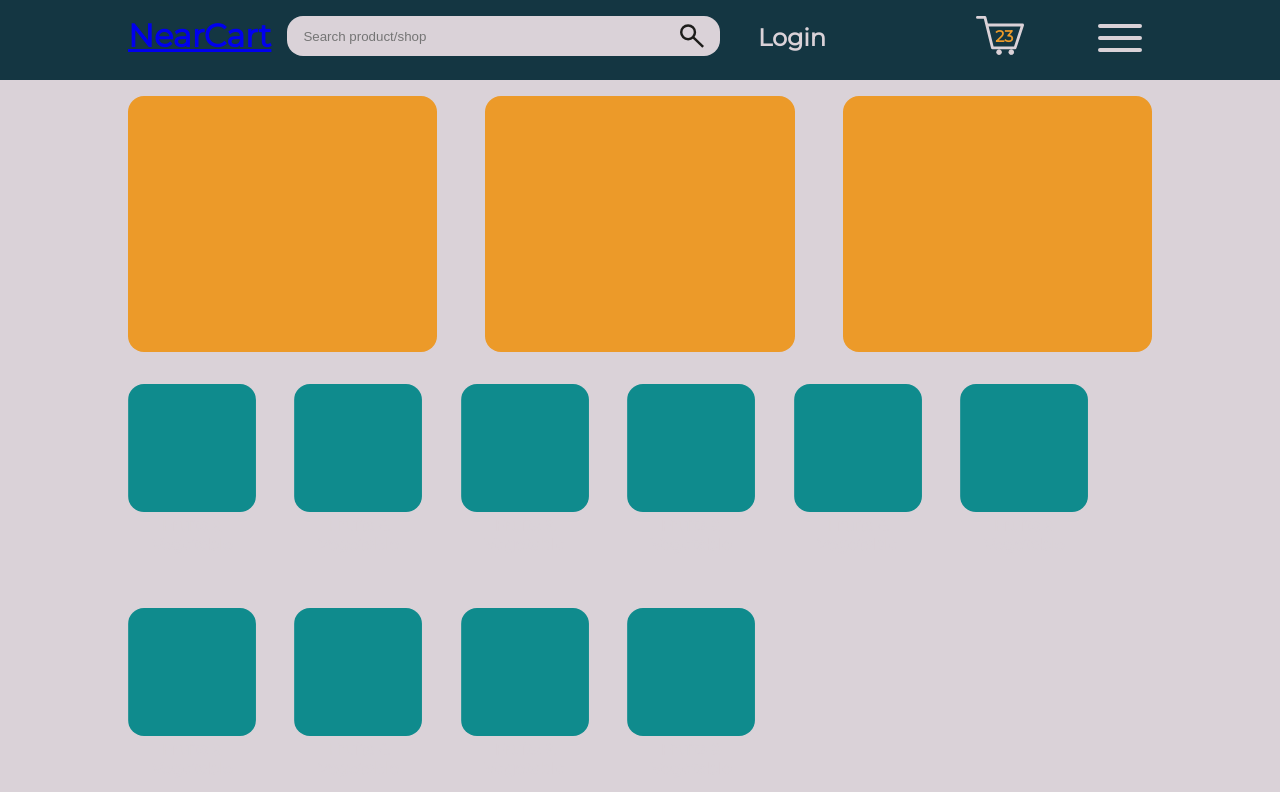
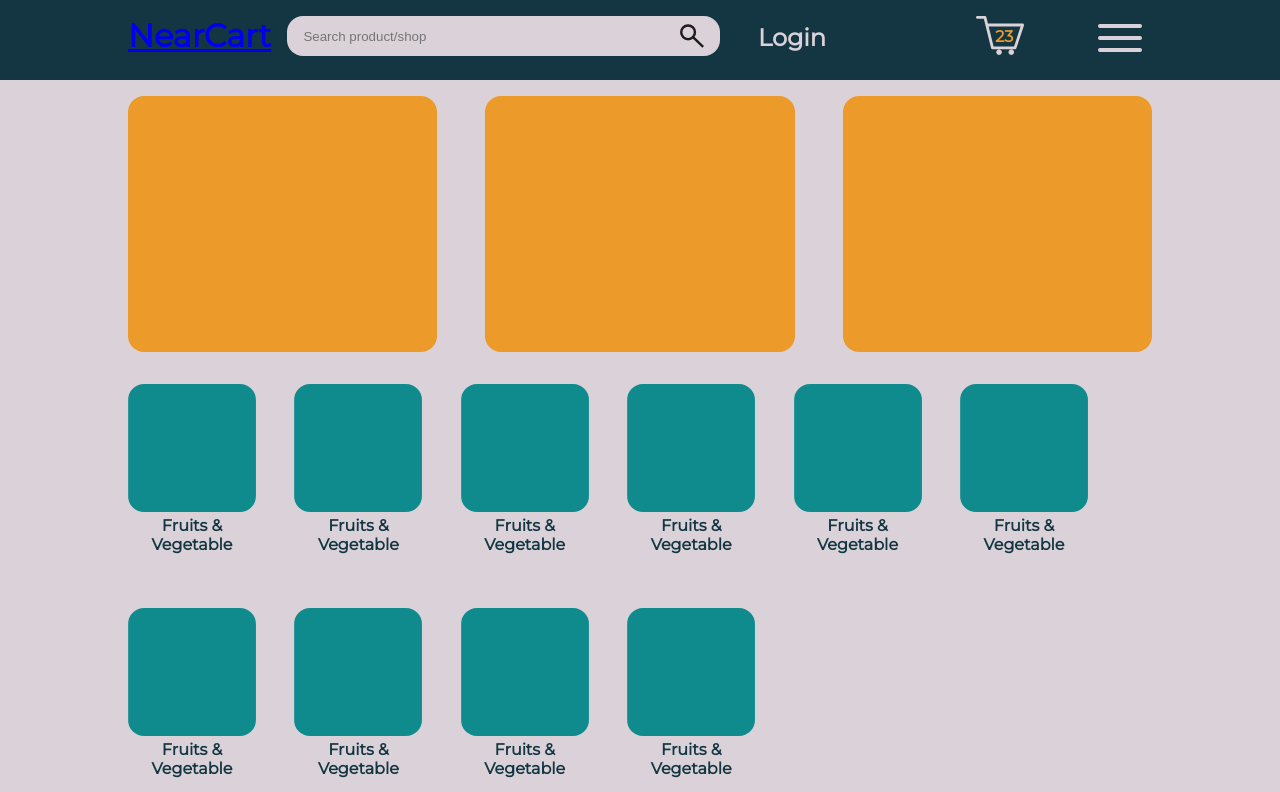
Before and after one commit to Vidhu-dev/NearCart, a React (Create React App) app: page / in a window 1280 px wide. Shown: the top 792 px of the page. Built offline with nearby package versions, Linux system fonts and the light colour scheme.

Commit message:
Changed color of category text

```diff
--- a/src/Homepage/Category.css
+++ b/src/Homepage/Category.css
@@ -12,6 +12,10 @@
     border-radius: 1rem;
 }
 
+.category__content >h6{
+    color: #143642;
+}
+
 
 
 /* #DAD2D8
--- a/src/Homepage/ShopTemplate.js
+++ b/src/Homepage/ShopTemplate.js
@@ -12,7 +12,7 @@ function ShopTemplate() {
       />
       <div className="shopTemplate__info">
         <h4 className="shopTemplate__shopName">
-          <Link to="/shoppage">Shop name</Link>
+          <Link to="/shoppage">          Shop name</Link>
         </h4>
 
         <p className="shopTemplate__categories">Shop item category details</p>
```
